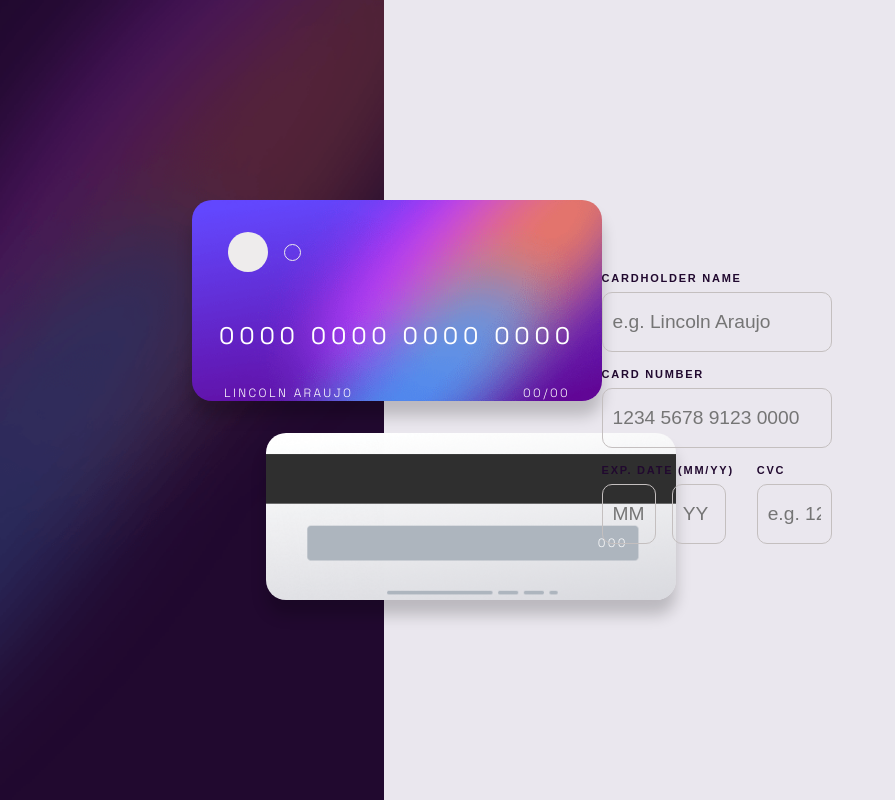
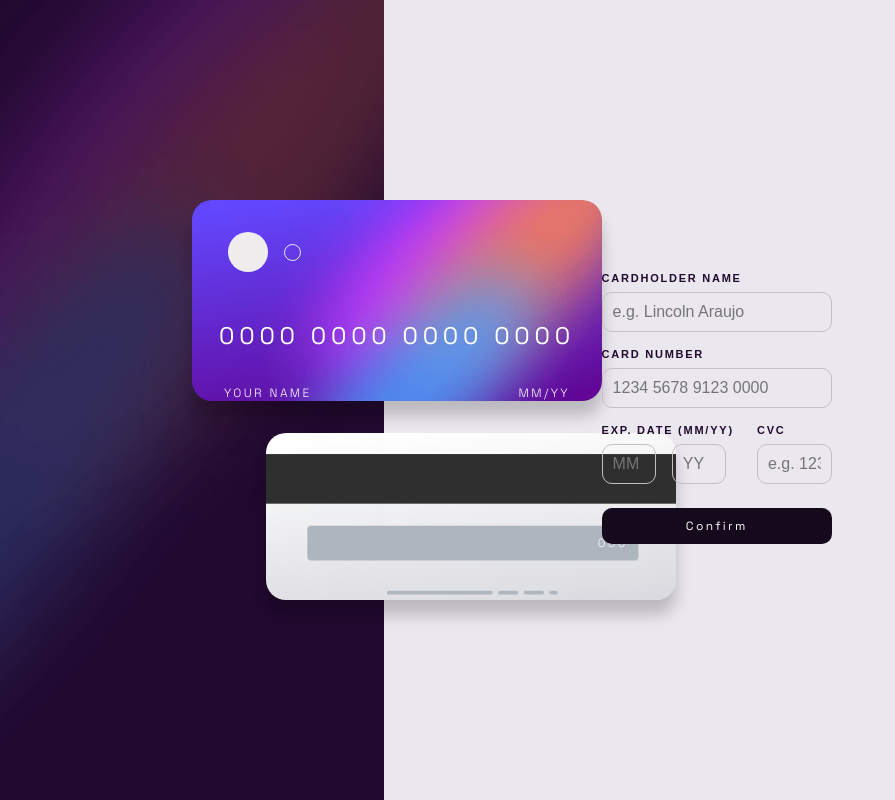
Before and after one commit to Lincoln-Araujo/Interactive-card-details-form, a React (Create React App) app: page / in a window 1280 px wide. Shown: the whole page, without its empty margins (0-895 px from the left). Built offline with nearby package versions, Linux system fonts and the light colour scheme.

Commit message:
adding setState to input form

```diff
--- a/src/components/Card.css
+++ b/src/components/Card.css
@@ -96,7 +96,7 @@
 
 .form {
     width: 30%;
-    max-width: 30%;
+    max-width: 100%;
     padding: 40px 40px 40px;
     border-radius: 20px;
     position: absolute;
@@ -122,7 +122,7 @@
 
 .form-content {
     width: 60%;
-    max-width: 60%;
+    max-width: 100%;
     margin-left: auto;
 }
 
@@ -138,8 +138,8 @@
 .form-control input {
     width: 100%;
     max-width: 100%;
-    height: 60px;
-    font-size: 1.2rem;
+    height: 40px;
+    font-size: 16px;
     outline: none;
     padding: 0 10px;
     border-radius: 10px;
@@ -159,9 +159,10 @@
 
 .form .btn {
     width: 100%;
-    background-color: #146dcd;
-    font-size: 1.2rem;
+    background-color: #15091C;
+    font-size: 12px;
     border: none;
+    margin-top: 24px;
     padding: 10px 0;
     border-radius: 10px;
     color: #ffffff;
@@ -170,5 +171,5 @@
 }
 
 .form .btn:hover {
-    box-shadow: 2px 2px 17px #116fd6;
+    box-shadow: 2px 2px 10px #15091C;
 }
--- a/src/components/Card.jsx
+++ b/src/components/Card.jsx
@@ -1,7 +1,18 @@
-import React from "react";
+import React, { useState } from "react";
 import './Card.css';
 
 export default props =>  {
+
+    const [number, setNumber] = useState("0000 0000 0000 0000 ");
+
+    const [name, setName] = useState("YOUR NAME ");
+
+    const [month, setMonth] = useState("MM");
+
+    const [year, setYear] = useState("YY");
+
+    const [cvc, setCvc] = useState("000");
+
     return (
 
         <>
@@ -19,16 +30,16 @@ export default props =>  {
                     </div>
 
                     <div className="card-number">
-                        <span className="text">0000 0000 0000 0000</span>
+                        <span className="text">{number}</span>
                     </div>
 
                     <div className="card-info">
                         <div className="card-info-name">
-                            <span className="text small">Lincoln Araujo</span>
+                            <span className="text small">{name}</span>
                         </div>
 
                         <div className="card-info-date">
-                            <span className="text small">00/00</span>
+                            <span className="text small">{month}/{year}</span>
                         </div>
                     </div>
                 </div>
@@ -39,7 +50,7 @@ export default props =>  {
                     alt="back-card">
 
                     <div className="security-number">
-                        <span className="text small">000</span>
+                        <span className="text small">{cvc}</span>
                     </div>
 
                 </div>
@@ -51,13 +62,13 @@ export default props =>  {
 
                     <div className="form-control">
                         <h3 className="title">cardholder name</h3>
-                        <input type="text" placeholder="e.g. Lincoln Araujo" />
+                        <input type="text" onChange={e => setName(e.target.value)} placeholder="e.g. Lincoln Araujo" />
                     </div>
 
 
                     <div className="form-control">
                         <h3 className="title">card number</h3>
-                        <input type="text" placeholder="1234 5678 9123 0000" />
+                        <input type="text" maxLength="19" onChange={e => setNumber(e.target.value)} placeholder="1234 5678 9123 0000" />
                     </div>
 
                     <div className="form-group">
@@ -65,20 +76,23 @@ export default props =>  {
                         <div className="form-control">
                             <h3 className="title">exp. date (mm/yy)</h3>
                             <div className="form-date">
-                                <input type="text" id='month' placeholder="MM" />
-                                <input type="text" id='year' placeholder="YY" />
+                                <input type="text" maxLength="2" onChange={e => setMonth(e.target.value)} id='month' placeholder="MM" />
+                                <input type="text" maxLength="2" onChange={e => setYear(e.target.value)} id='year' placeholder="YY" />
                             </div>
                         </div>
 
-
                         <div className="form-control">
                             <h3 className="title">cvc</h3>
-                            <input type="text" placeholder="e.g. 123" />
+                            <input type="text" maxLength="3" onChange={e => setCvc(e.target.value)} placeholder="e.g. 123" />
                         </div>
                     </div>
 
+                    <div className="btn text">
+                        Confirm
+                    </div>
 
                 </div>
+
             </div>
         </>
 
```
